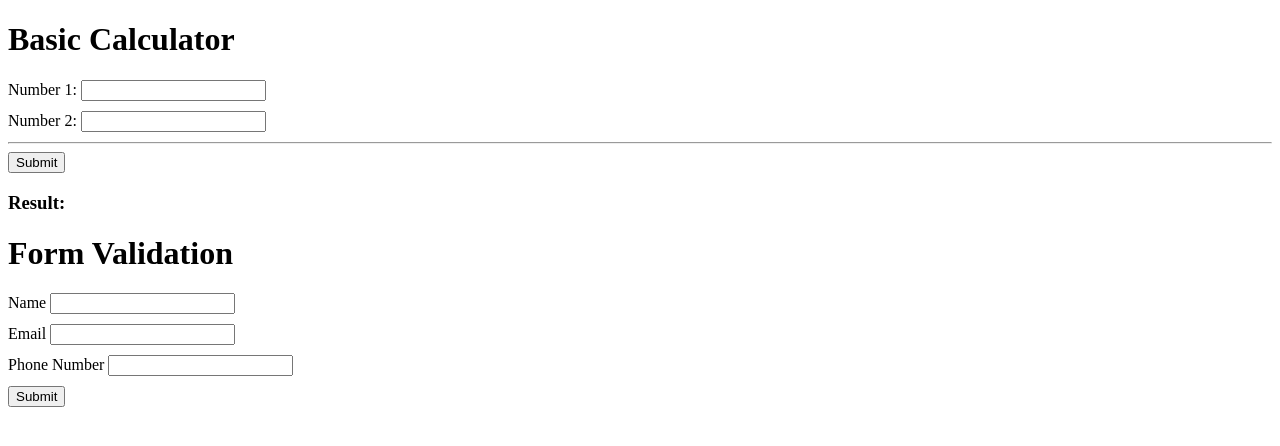
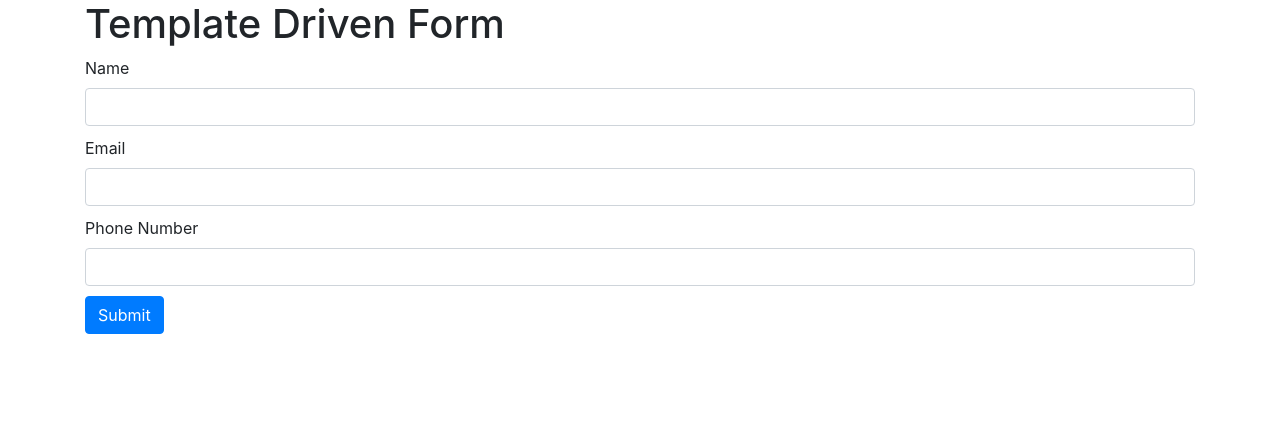
Before and after one commit to AnubhabD/Angularjs-sample, an Angular app: page / in a window 1280 px wide. Shown: the top 446 px of the page. Built offline with nearby package versions, Linux system fonts and the light colour scheme.

Commit message:
Template driven form created

```diff
--- a/src/app/app.component.html
+++ b/src/app/app.component.html
@@ -1,4 +1,4 @@
-<div>
+<!-- <div>
   <h1>{{ title }}</h1>
   <div style="margin-bottom: 10px">
     <label for="num1">Number 1: </label>
@@ -15,7 +15,7 @@
   [num2]="num2"
   (outputFromChild)="receiveChildData($event)"
 ></app-user>
-<h3>Result: {{ num3 }}</h3>
+<h3>Result: {{ num3 }}</h3> -->
 
 <!-- <app-button></app-button> -->
 
--- a/src/app/template-form/template-form.component.html
+++ b/src/app/template-form/template-form.component.html
@@ -1,19 +1,66 @@
+<div class="container">
   <h1>{{ Title }}</h1>
-<form #userForm="ngForm" name="form" (ngSubmit)="name.form.valid && onSubmitForm(userForm.value)">
+  <form
+    #userForm="ngForm"
+    name="form"
+    (ngSubmit)="userForm.form.valid && onSubmitForm()"
+    novalidate
+  >
     <div style="margin-bottom: 10px">
       <label for="name">Name </label>
-    <input type="text" name="name" #name="ngModel" [(ngModel)] = "model.name" [ngClass]="{ 'is-invalid': userForm.submitted && name.invalid }" required/>
+      <input
+        type="text"
+        class="form-control"
+        name="name"
+        #name="ngModel"
+        [(ngModel)]="model.name"
+        [ngClass]="{ 'is-invalid': userForm.submitted && name.invalid }"
+        required
+      />
       <div *ngIf="userForm.submitted && name.invalid">
-    <div *ngIf="name.errors.required">Name is required</div>
+        <div *ngIf="name?.errors?.['required']">Name is required</div>
       </div>
     </div>
     <div style="margin-bottom: 10px">
       <label for="email">Email </label>
-    <input type="text" name="email" ngModel required/>
+      <input
+        type="text"
+        class="form-control"
+        name="email"
+        #email="ngModel"
+        pattern="[a-z0-9._%+-]+@[a-z0-9.-]+\.[a-z]{2,4}$"
+        [(ngModel)]="model.email"
+        [ngClass]="{ 'is-invalid': userForm.submitted && email.invalid }"
+        required
+      />
+      <div *ngIf="userForm.submitted && email.invalid">
+        <div *ngIf="email?.errors?.['required']">Email is required</div>
+        <div *ngIf="email?.errors?.['pattern']">Email is invalid</div>
+      </div>
     </div>
     <div style="margin-bottom: 10px">
       <label for="phoneNumber">Phone Number </label>
-    <input type="text" name="phoneNumber" ngModel required/>
+      <input
+        type="text"
+        class="form-control"
+        name="phoneNumber"
+        #phoneNumber="ngModel"
+        pattern="[0-9]{1}[0-9]{9}"
+        [(ngModel)]="model.phoneNumber"
+        [ngClass]="{
+          'is-invalid': userForm.submitted && phoneNumber.invalid
+        }"
+        required
+      />
+      <div *ngIf="userForm.submitted && phoneNumber.invalid">
+        <div *ngIf="phoneNumber?.errors?.['required']">
+          Phone Number is required
         </div>
-  <button type="submit">Submit</button>
+        <div *ngIf="phoneNumber?.errors?.['pattern']">
+          Phone number must be of 10 digits
+        </div>
+      </div>
+    </div>
+    <button class="btn btn-primary">Submit</button>
   </form>
+</div>
--- a/src/app/template-form/template-form.component.ts
+++ b/src/app/template-form/template-form.component.ts
@@ -7,22 +7,15 @@ import { Component, OnInit } from '@angular/core';
 })
 export class TemplateFormComponent implements OnInit {
 
-  Title = 'Form Validation';
+  Title = 'Template Driven Form';
 
   model: any = {};
 
   constructor() { }
 
-  onSubmitForm(data: any) {
-    // if(this.form.value){
-    //   console.log(this.form.value);
-    // }else{
-    //   throw console.error("value is not provided");
-    // }
-    console.log(data);
+  onSubmitForm() {
+    console.log(this.model);
   }
 
-  ngOnInit(): void {
-  }
-
+  ngOnInit(): void {}
 }
--- a/src/index.html
+++ b/src/index.html
@@ -6,6 +6,8 @@
   <base href="/">
   <meta name="viewport" content="width=device-width, initial-scale=1">
   <link rel="icon" type="image/x-icon" href="favicon.ico">
+  <!-- bootstrap css -->
+  <link href="//netdna.bootstrapcdn.com/bootstrap/4.1.1/css/bootstrap.min.css" rel="stylesheet" />
 </head>
 <body>
   <app-root></app-root>
```
Lines whose indentation alone changed are shown as unchanged.
